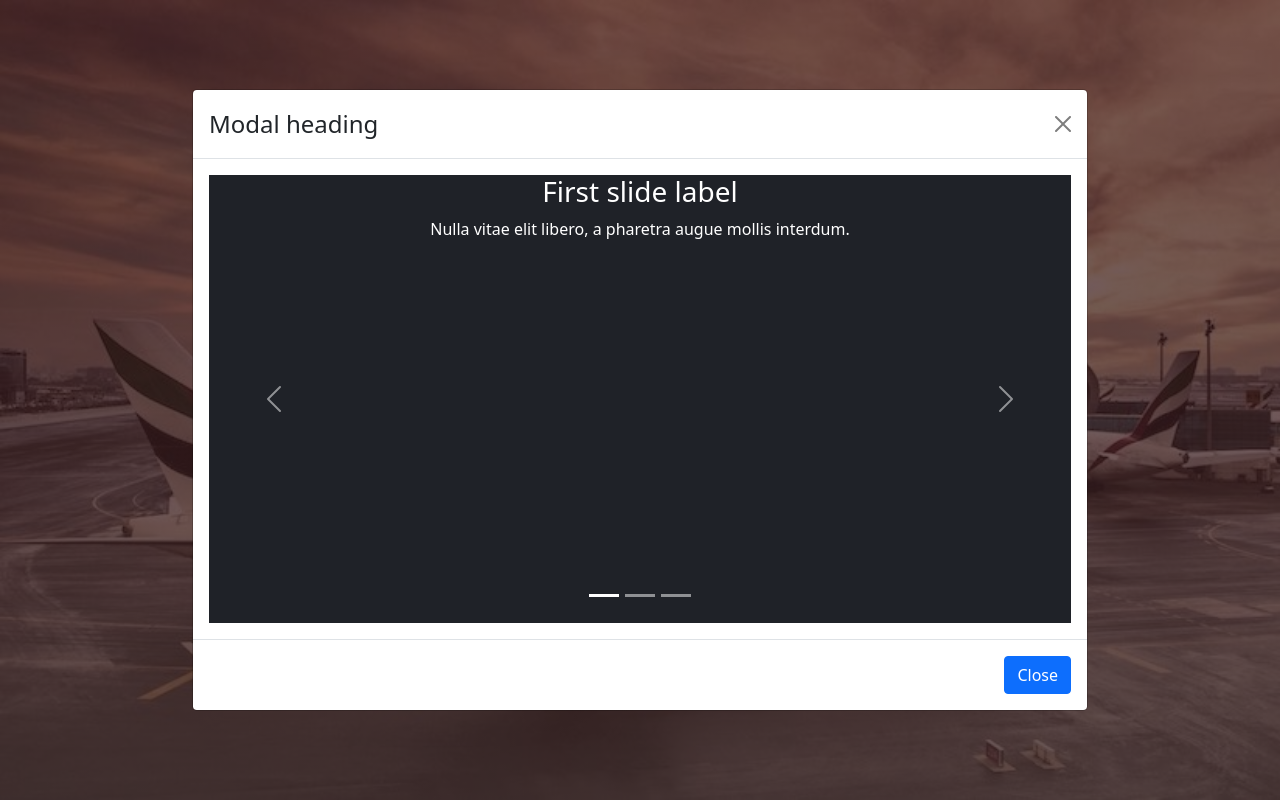
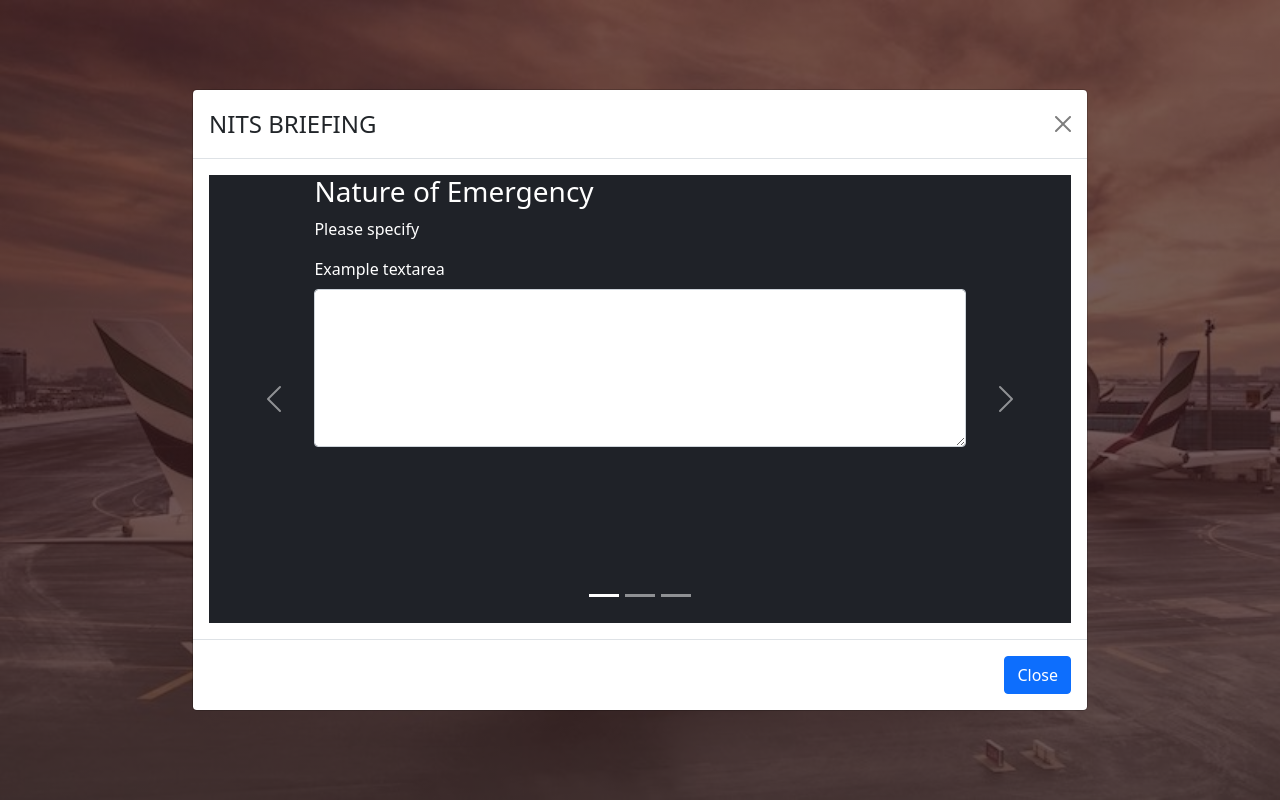
Before and after one commit to xiling1988/cs50final, a React (Create React App) app: page / in a window 1280 px wide. Both pictures are taken after a click on the button "Start". Built offline with nearby package versions, Linux system fonts and the light colour scheme.

Commit message:
added forms to slides/setup redux env

```diff
--- a/src/App.css
+++ b/src/App.css
@@ -73,3 +73,10 @@
   height: 100%;
   width: 100%;
 }
+
+
+
+.textarea {
+  max-width: 80%;
+  margin: 0 auto;
+}
--- a/src/components/ModalBody.js
+++ b/src/components/ModalBody.js
@@ -1,7 +1,5 @@
 import React from 'react';
 import Modal from 'react-bootstrap/Modal';
-import Button from 'react-bootstrap/Button'
-import Carousel from 'react-bootstrap/Carousel'
 import Slides from './Slides'
 
 
@@ -11,7 +9,7 @@ const ModalBody = (props) => {
     <div>
       <Modal.Header closeButton>
         <Modal.Title id="contained-modal-title-vcenter">
-          Modal heading
+          NITS BRIEFING
         </Modal.Title>
       </Modal.Header>
       <Modal.Body className='modal-body'>
--- /dev/null
+++ b/src/components/Slide.js
@@ -0,0 +1,25 @@
+import React from 'react';
+import Form from 'react-bootstrap/Form'
+
+const Slide = ({title}) => {
+  return (
+    <div className='container'>
+    <div className='textarea'>
+      {/* <Carousel.Caption> */}
+        <h3>{title}</h3>
+        <p>Please specify</p>
+      {/* </Carousel.Caption> */}
+    </div>
+    <div>
+      <Form className="textarea">
+        <Form.Group controlId="exampleForm.ControlTextarea1">
+          <Form.Label>Example textarea</Form.Label>
+          <Form.Control as="textarea" rows={6} />
+        </Form.Group>
+      </Form>
+    </div>
+    </div>
+  );
+};
+
+export default Slide;
--- a/src/components/Slides.js
+++ b/src/components/Slides.js
@@ -1,6 +1,7 @@
 import React from "react";
 import Carousel from "react-bootstrap/Carousel";
 import { useState } from "react";
+import Slide from "./Slide";
 
 const Slides = () => {
 
@@ -12,37 +13,14 @@ const Slides = () => {
 
     return (
       <Carousel activeIndex={index} onSelect={handleSelect} className='carousel' interval={3600000}>
-        <Carousel.Item>
-          <Carousel.Caption className="caritem">
-            <h3>First slide label</h3>
-            <p>Nulla vitae elit libero, a pharetra augue mollis interdum.</p>
-          </Carousel.Caption>
+        <Carousel.Item className="container">
+          <Slide title="Nature of Emergency"/>
         </Carousel.Item>
         <Carousel.Item>
-          <img
-            className="d-block w-100"
-            src="holder.js/800x400?text=Second slide&bg=282c34"
-            alt="Second slide"
-          />
-
-          <Carousel.Caption>
-            <h3>Second slide label</h3>
-            <p>Lorem ipsum dolor sit amet, consectetur adipiscing elit.</p>
-          </Carousel.Caption>
+          <Slide title="Intentions of the Captain"/>
         </Carousel.Item>
         <Carousel.Item>
-          <img
-            className="d-block w-100"
-            src="holder.js/800x400?text=Third slide&bg=20232a"
-            alt="Third slide"
-          />
-
-          <Carousel.Caption>
-            <h3>Third slide label</h3>
-            <p>
-              Praesent commodo cursus magna, vel scelerisque nisl consectetur.
-            </p>
-          </Carousel.Caption>
+        <Slide title="Specific Intructions"/>
         </Carousel.Item>
       </Carousel>
     );
--- /dev/null
+++ b/src/reducers/index.js
@@ -0,0 +1,15 @@
+
+const natureReducer = (state, action) => {
+  switch (action.type) {
+    case "nature":
+        console.log(state)
+      return {
+        ...state,
+        nature: action.payload,
+      }
+    default:
+      return state
+  }
+};
+
+export default natureReducer;
--- /dev/null
+++ b/src/store/index.js
@@ -0,0 +1,5 @@
+import { createStore } from "redux";
+import reducers from '../reducers'
+
+
+export const store = createStore(reducers)
```
Also changed, not shown: src/index.js (+6 -2 lines).
